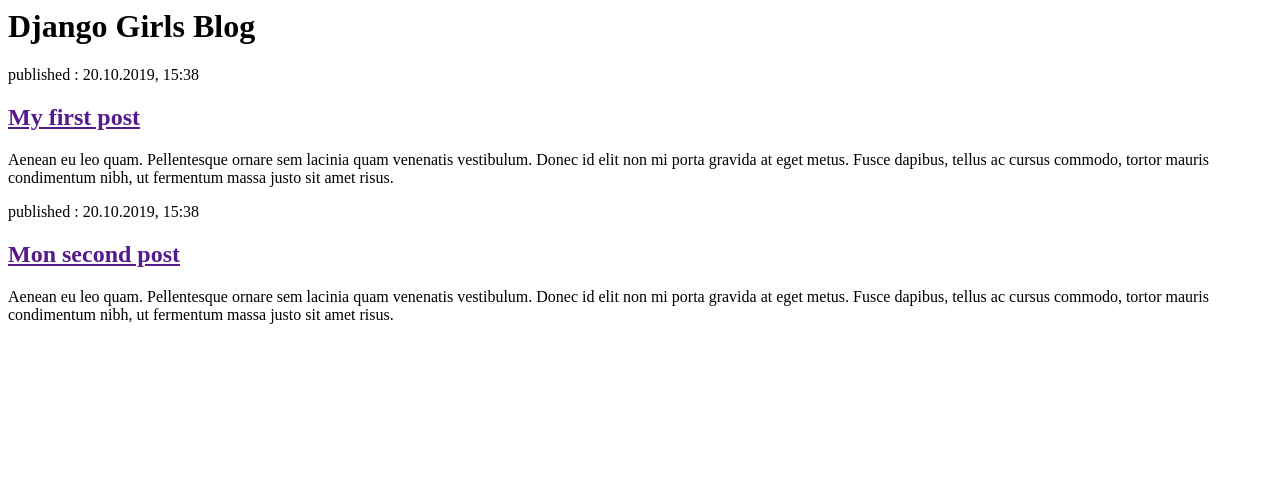
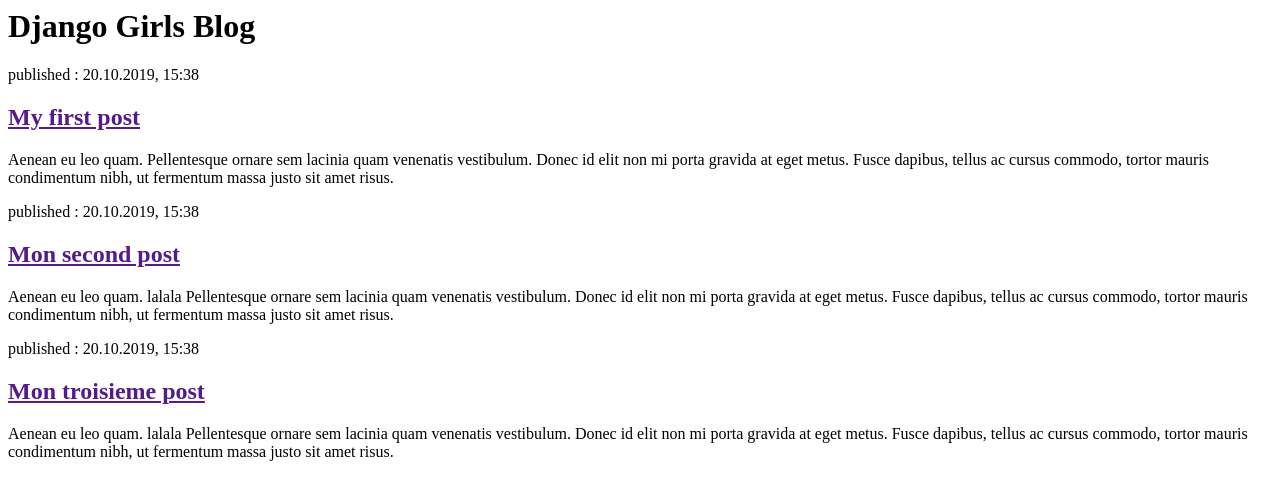
Before and after one commit to MandeSF/mon-nouveau-blog, a Django app: page / in a window 1280 px wide. Shown: the top 500 px of the page. Run offline with Django 3.2, Linux system fonts and the light colour scheme.

Commit message:
Modification du HTML du site

```diff
--- a/blog/models.py
+++ b/blog/models.py
@@ -7,7 +7,8 @@
     author = models.ForeignKey(settings.AUTH_USER_MODEL, on_delete=models.CASCADE)
     title = models.CharField(max_length=200)
     text = models.TextField()
-    created_date = models.DateTimeField(blank=True, null=True)
+    created_date = models.DateTimeField(default=timezone.now)
+    published_date = models.DateTimeField(blank=True, null=True)
 
     def publish(self):
         self.published_date = timezone.now()
--- a/blog/templates/blog/post_list.html
+++ b/blog/templates/blog/post_list.html
@@ -16,7 +16,14 @@
         <div>
           <p>published : 20.10.2019, 15:38</p>
           <h2><a href="">Mon second post</a></h2>
-          <p>Aenean eu leo quam. Pellentesque ornare sem lacinia quam venenatis vestibulum. Donec id elit non mi porta gravida at eget metus. Fusce dapibus, tellus ac cursus commodo, tortor mauris condimentum nibh, ut fermentum massa justo sit amet risus.</p>
-          </div>
+          <p>Aenean eu leo quam. lalala Pellentesque ornare sem lacinia quam venenatis vestibulum. Donec id elit non mi porta gravida at eget metus. Fusce dapibus, tellus ac cursus commodo, tortor mauris condimentum nibh, ut fermentum massa justo sit amet risus.</p>
+        </div>
+
+        <div>
+          <p>published : 20.10.2019, 15:38</p>
+          <h2><a href="">Mon troisieme post</a></h2>
+          <p>Aenean eu leo quam. lalala Pellentesque ornare sem lacinia quam venenatis vestibulum. Donec id elit non mi porta gravida at eget metus. Fusce dapibus, tellus ac cursus commodo, tortor mauris condimentum nibh, ut fermentum massa justo sit amet risus.</p>
+        </div>
+
   </body>
 </html>
```
